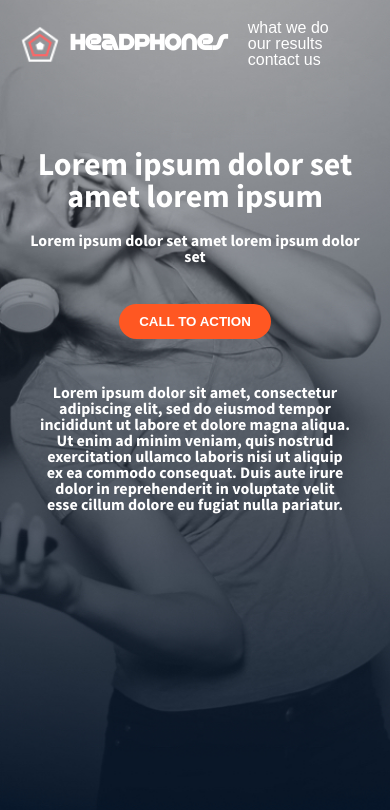
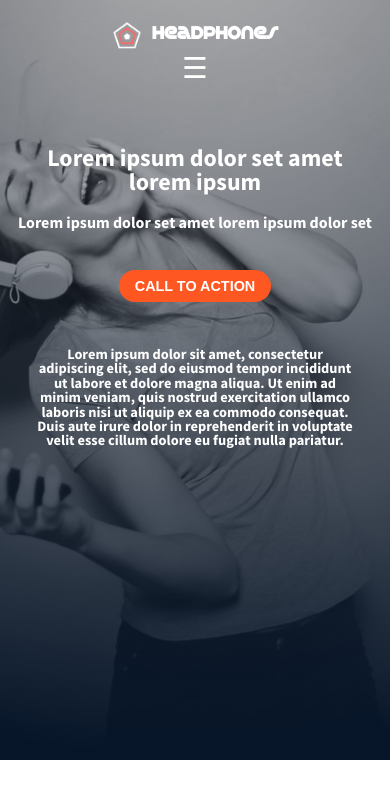
Before and after one commit to ken-jibril/alx_html_css, a plain HTML site: page headphones/0-index.html in a window 390 px wide. Drawn offline with Linux system fonts and the light colour scheme.

Commit message:
add responsive design added to the hero section

```diff
--- a/headphones/0-index.html
+++ b/headphones/0-index.html
@@ -17,7 +17,9 @@
                 <img src="/headphones/images/favicon.png" class="logo" alt="Headphones logo">
                 <p class="logo-name">Headphones</p>
                 </div>
-
+                <button class="menu-toggle" aria-label="Toggle Menu">
+                    ☰
+                </button>
                 <nav class="links">
                 <a href="#what-we-do">what we do</a>
                 <a href="#our-results">our results</a>
--- a/headphones/0-styles.css
+++ b/headphones/0-styles.css
@@ -13,18 +13,17 @@ body {
     margin: 0;
     padding: 0;
 
-}
+}/* === Main styles (yours, untouched) === */
 header {
   background: url('/headphones/images/headphones_hero_1.jpg') no-repeat center center;
   background-size: cover;
-  color: white; /* makes text visible on dark images */
-  height: 100vh;
-
+  color: white;
+  height: 90vh;
 }
 
 .header-top {
   display: flex;
-  justify-content: space-between;
+  justify-content: space-around;
   align-items: center;
   padding: 20px;
 }
@@ -48,7 +47,7 @@ header {
 .links a {
   margin-left: 20px;
   text-decoration: none;
-  color: white; /* contrasts with bg */
+  color: white;
   font-weight: 500;
 }
 
@@ -59,27 +58,31 @@ header {
   max-width: 800px;
   margin: 0 auto;
 }
-h1{
+
+h1 {
   font-size: 2em;
 }
+
 .hero h1,
 .hero h2 {
   font-family: LogoTaglineFont, Arial, sans-serif;
   margin-bottom: 20px;
 }
+
 .hero p {
   font-family: LogoTaglineFont, Arial, sans-serif;
   margin-bottom: 20px;
+}
 
-}
 .hero p {
   padding: 0 20px;
   margin-top: 25px;
 }
+
 .btn {
   display: inline-block;
   padding: 10px 20px;
-    background-color: #ff5722; /* bright color */
+  background-color: #ff5722;
   color: white;
   text-decoration: none;
   border-radius: 35px;
@@ -87,3 +90,90 @@ h1{
   margin: 20px;
   border: none;
 }
+
+/* === Responsive adjustments === */
+@media (max-width: 768px) {
+  /* Stack logo + links vertically */
+  .header-top {
+    flex-direction: column;
+    align-items: center;
+    text-align: center;
+  }
+
+  /* Add spacing between links on mobile */
+  .links {
+    margin-top: 15px;
+  }
+  .links a {
+    display: inline-block;
+    margin: 10px;
+  }
+
+  /* Adjust hero text size */
+  .hero {
+    padding: 40px 15px;
+  }
+  h1 {
+    font-size: 1.8em;
+  }
+}
+
+@media (max-width: 480px) {
+  /* Make logo smaller */
+  .logo {
+    height: 30px;
+  }
+  .logo-name {
+    font-size: 1.2rem;
+  }
+
+  /* Adjust heading and paragraph sizes */
+  h1 {
+    font-size: 1.5em;
+  }
+  .hero p {
+    font-size: 0.9em;
+  }
+
+  /* Button adjustments */
+  .btn {
+    padding: 8px 16px;
+    font-size: 0.9em;
+  }
+}
+/* Keep all your current CSS here ... */
+
+/* Then paste this at the very bottom */
+.menu-toggle {
+  display: none;
+  font-size: 1.8rem;
+  background: none;
+  border: none;
+  color: white;
+  cursor: pointer;
+}
+
+@media (max-width: 768px) {
+  .menu-toggle {
+    display: block;
+  }
+
+  .links {
+    display: none;
+    flex-direction: column;
+    background: rgba(0, 0, 0, 0.8);
+    position: absolute;
+    top: 70px;
+    right: 20px;
+    padding: 15px;
+    border-radius: 10px;
+  }
+
+  .links a {
+    margin: 10px 0;
+  }
+
+  .links.show {
+    display: flex;
+  }
+}
```
Lines whose indentation alone changed are shown as unchanged.
